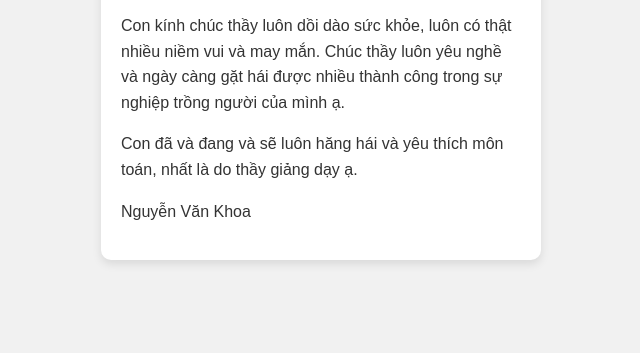
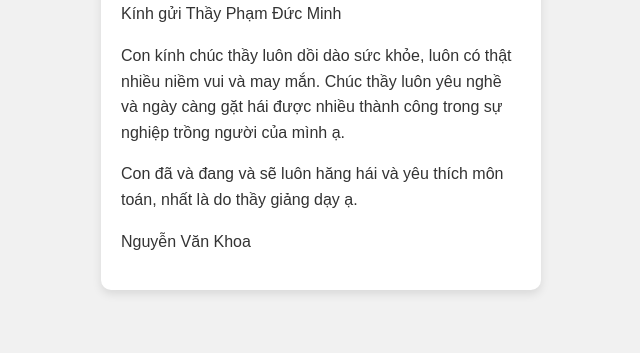
Before and after one commit to ngvkhoa/ThayDMinh-20-11, a plain HTML site: page index.html in a window 1280 px wide. Shown: the part 527-880 px from the top of the page, without its empty margins (319-959 px from the left). Before the commit the page ends 820 px from the top, so only its background shows below. Drawn offline with Linux system fonts and the light colour scheme.

Commit message:
Update index.html

```diff
--- a/index.html
+++ b/index.html
@@ -8,7 +8,7 @@
         body {
             font-family: Arial, sans-serif;
             margin: 0;
-            padding: 10px;
+            padding: 40px 10px; /* Thêm padding trên dưới */
             display: flex;
             flex-direction: column;
             align-items: center;
```
